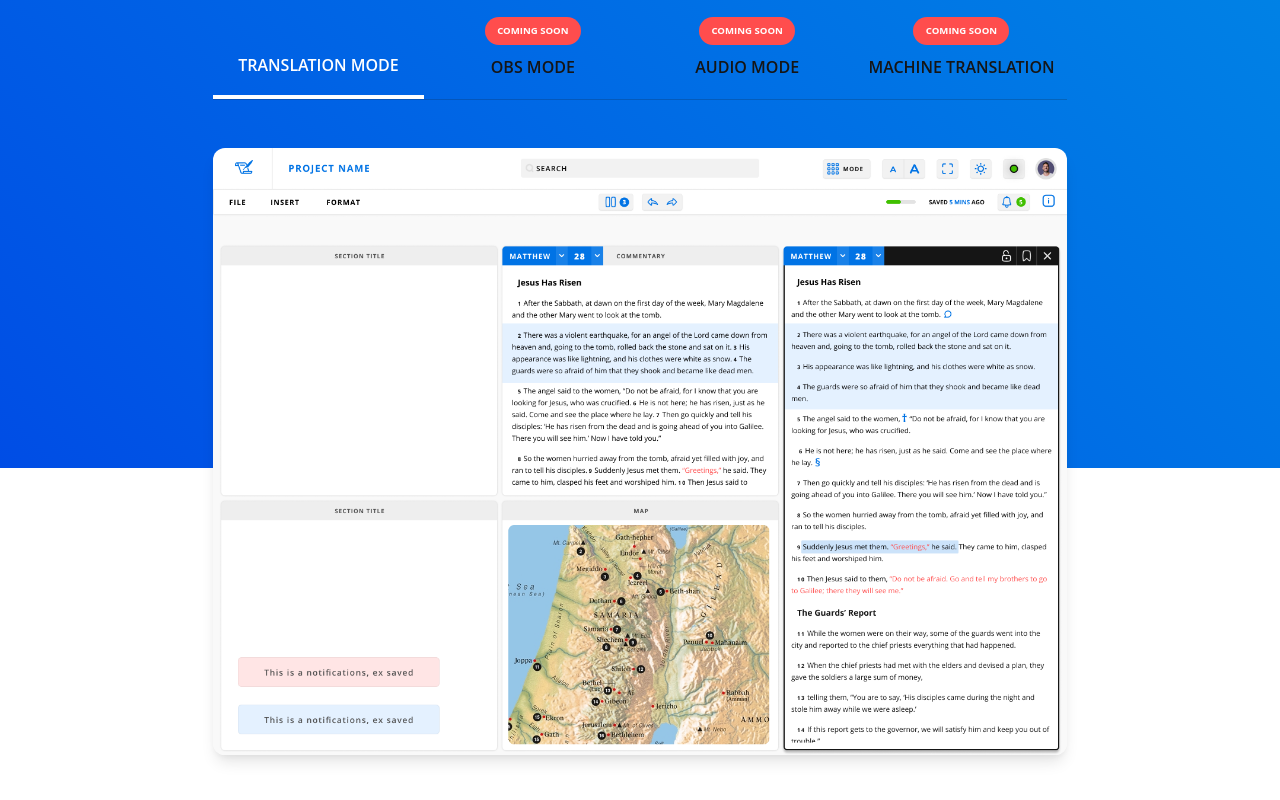
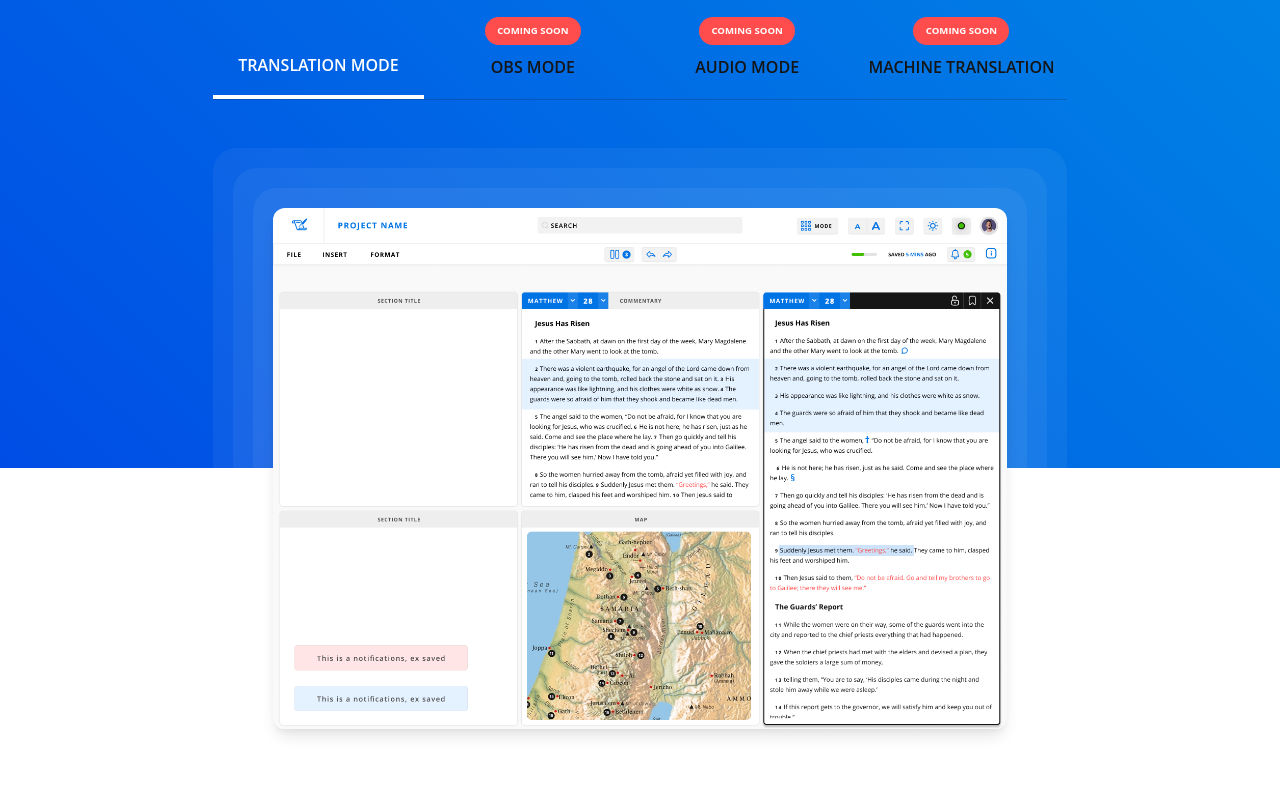
Before and after one commit to friendsofagape/autographa-website, a Next.js app: page / in a window 1280 px wide. Shown: the part 762-1562 px from the top of the page. Built offline with nearby package versions, Linux system fonts and the light colour scheme.

Commit message:
add halo

```diff
--- a/pages/index.tsx
+++ b/pages/index.tsx
@@ -144,7 +144,13 @@ export default function Index() {
         <Tab.Panels>
           {categories.map((posts, idx) => (
             <Tab.Panel key={idx} className="container mx-auto">
-              <img className="mx-auto -mt-80 w-2/3 rounded-xl shadow-lg" src={posts.image} alt="Editor" />
+              <div className="mx-auto -mt-80 w-2/3 p-5 bg-white/5 rounded-3xl">
+                <div className="p-5 bg-white/5 rounded-3xl">
+                  <div className="p-5 bg-white/5 rounded-3xl">
+                    <img className="rounded-xl shadow-lg" src={posts.image} alt="Editor" />
+                  </div>
+                </div>
+              </div>
             </Tab.Panel>
           ))}
         </Tab.Panels>
```
